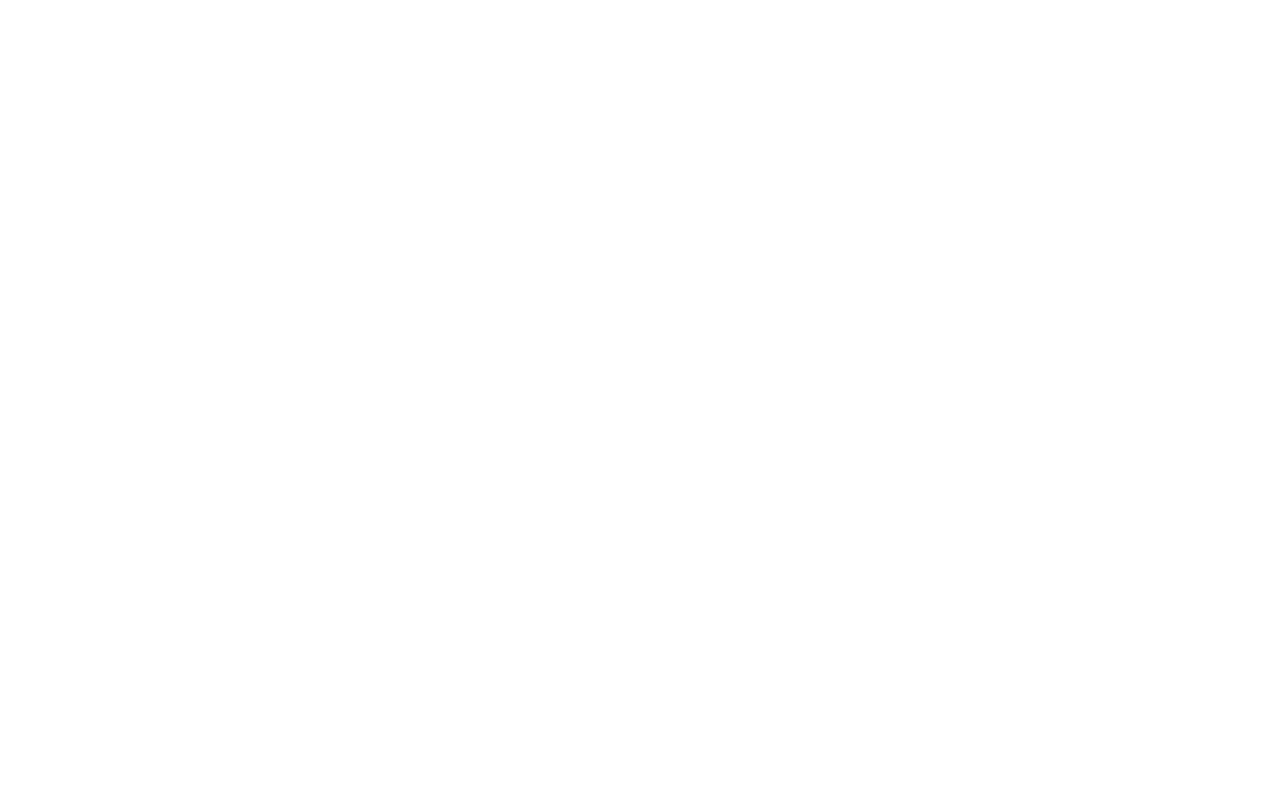
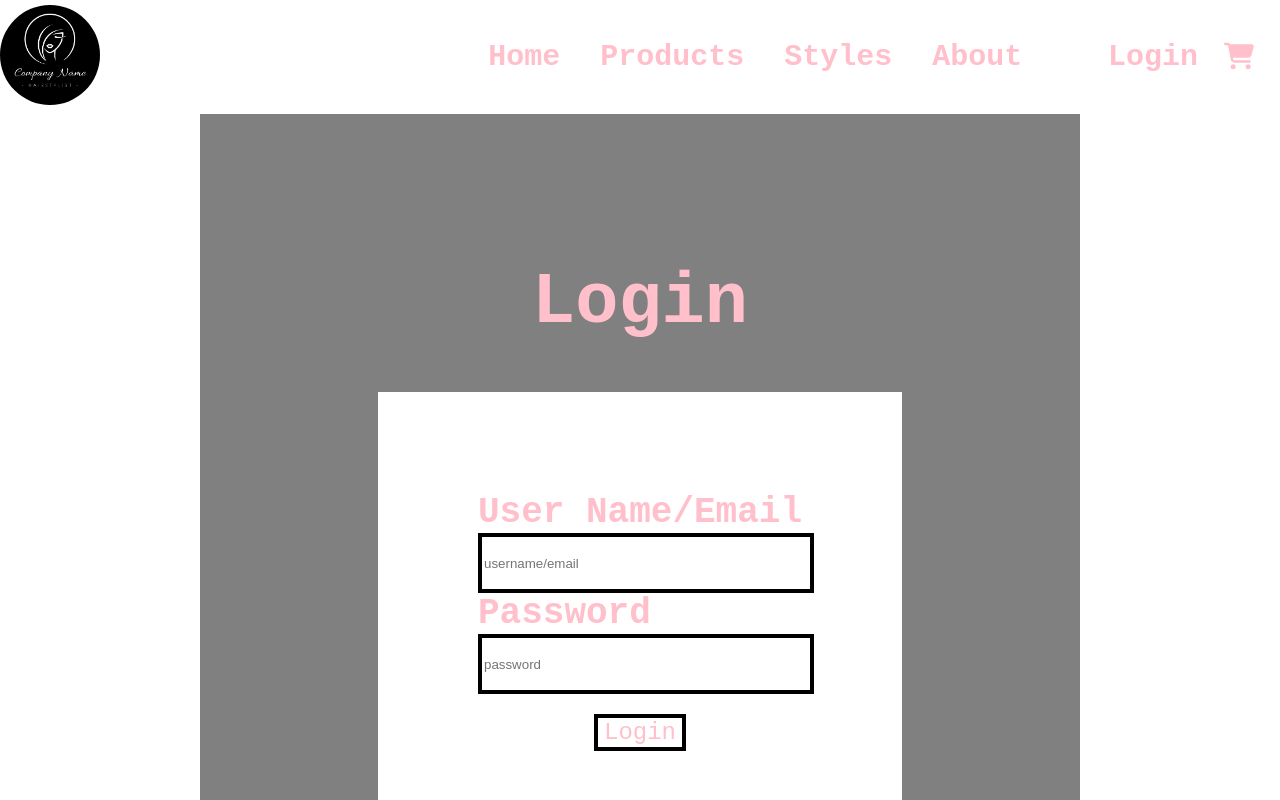
Before and after one commit to mtravers1/HairStylist, a React (Create React App) app: page /login in a window 1280 px wide. Before the commit this address had no page. Shown: the top 800 px of the page. Built offline with nearby package versions, Linux system fonts and the light colour scheme.

Commit message:
working on login page

```diff
--- a/src/App.js
+++ b/src/App.js
@@ -4,6 +4,7 @@
 import Styles from "./styles";
 import Home from "./home";
 import About from "./about";
+import Login from "./login"
 const App = ()=>{
   return(
     <div>
@@ -14,6 +15,8 @@
         <Route path="/products" element={<Products/>}/>
         <Route path="/styles" element={<Styles/>}/>
         <Route path="/about" element={<About/>}/>
+        <Route path="/login" element={<Login/>}/>
+
 
 
 
--- a/src/components/nav.css
+++ b/src/components/nav.css
@@ -62,6 +62,10 @@
     display: none;
 }
 
+#login a{
+    text-decoration: none;
+    color:pink
+}
 
 
 @media(max-width: 600px){
--- a/src/components/nav.js
+++ b/src/components/nav.js
@@ -41,7 +41,7 @@
         </div>
         <span id='l'>
           <span >
-          <button id="login">Login</button>
+          <button id="login"><a href='/login'>Login</a></button>
 
           </span>
             <button style={{background:"none", color:"pink", border:'none', cursor:'pointer'}}><FaCartShopping size={30} /><a href='./home'></a></button>
--- /dev/null
+++ b/src/login.css
@@ -0,0 +1,52 @@
+#lo{
+    display: flex;
+    flex-direction: column;
+    align-items: center;
+    background-color: gray;
+    font-family: 'Courier New', Courier, monospace;
+    font-size: 36px;
+    color:pink;
+    font-weight: bold;
+    margin-left:200px;
+    padding: 100px;
+    margin-right:200px;
+    margin-bottom: 200px;
+    font-weight: bold;
+}
+#container{
+    background: white;
+    padding: 100px;
+    font-weight: bold;
+
+}
+
+#lo span{
+    display: flex;
+    flex-direction: column;
+
+}
+
+#lo input{
+    width: 100%;
+    height: 50px;
+    border: 4px solid black
+}
+#lo button{
+    background:white;
+    font-family: 'Courier New', Courier, monospace;
+    font-size: 24px;
+    color: pink;
+    border: 4px solid black
+
+
+}
+
+@media(max-width:600px){
+    #lo{
+        padding: 0px;
+
+    }
+    #container{
+        background-color: grey;
+    }
+}
--- /dev/null
+++ b/src/login.js
@@ -0,0 +1,37 @@
+import React from "react";
+import { useState } from "react";
+import './login.css'
+import Nav from './components/nav'
+import Footer from "./footer";
+const Login = ()=>{
+    const [names, setNames]=useState('')
+    const [password, setPassword]=useState('')
+    return(
+        <div>
+            <Nav/>
+
+            <div id='lo'>
+                <div>
+            <h1 style={{textAlign:'center'}}>Login</h1>
+
+                <div id="container">
+                <span>
+                    <label>User Name/Email</label>
+                    <input onChange={(e)=>setNames(e.target.value)} placeholder='username/email' type='text' value={names}/>
+                </span>
+                <span>
+                    <label>Password</label>
+                    <input onChange={(e)=>setPassword(e.target.value)} placeholder='password' type='password' value={password}/>
+                </span>
+                <span style={{display:'flex', justifyContent:'center', alignItems:'center', padding:'20px'}}>
+                <button>Login</button>
+
+                </span>
+                </div>
+            </div>
+            </div>
+            <Footer/>
+        </div>
+    )
+}
+export default Login
```
